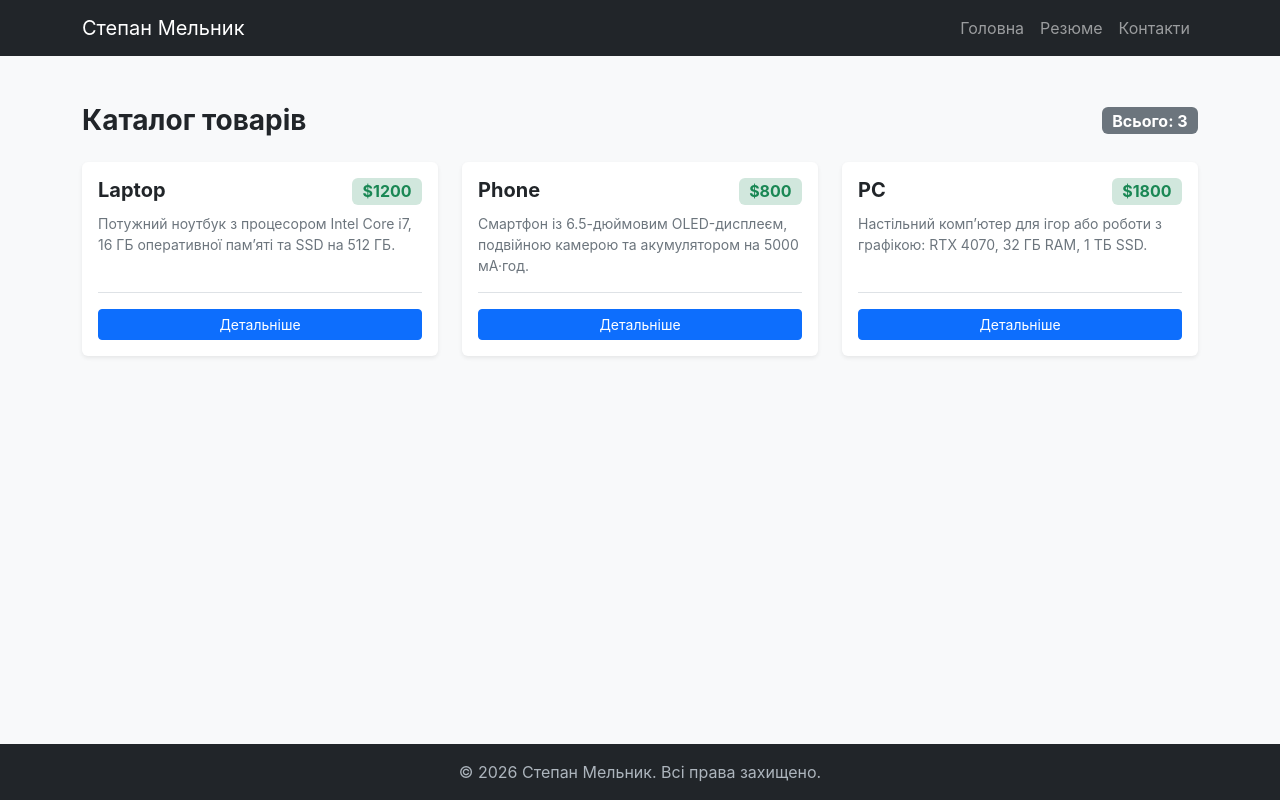
After one commit to roman-semeniuk/flask-app-lab, a Flask app: page /products/ in a window 1280 px wide. The commit adds this page. Run offline with Flask 3, Linux system fonts and the light colour scheme.

Commit message:
Implement products blueprint with product catalog and detail view

```diff
--- a/app/__init__.py
+++ b/app/__init__.py
@@ -5,5 +5,7 @@ app.config.from_pyfile("../config.py")
 
 from . import views
 from .users import users_bp
+from .products import products_bp
 
 app.register_blueprint(users_bp)
+app.register_blueprint(products_bp)
--- /dev/null
+++ b/app/products/__init__.py
@@ -0,0 +1,5 @@
+from flask import Blueprint
+
+products_bp = Blueprint("products", __name__, template_folder="templates/products", url_prefix="/products")
+
+from . import views
--- /dev/null
+++ b/app/products/templates/products/products.html
@@ -0,0 +1,33 @@
+{% extends 'base.html' %}
+
+{% block title %}{{ title }}{% endblock %}
+
+{% block content %}
+<div class="container py-4">
+    <div class="d-flex justify-content-between align-items-center mb-4">
+        <h1 class="h3 fw-bold mb-0">Каталог товарів</h1>
+        <span class="badge bg-secondary fs-6">Всього: {{ products|length }}</span>
+    </div>
+
+    <div class="row row-cols-1 row-cols-md-3 g-4">
+        {% for product in products %}
+        <div class="col">
+            <div class="card h-100 border-0 shadow-sm">
+                <div class="card-body d-flex flex-column">
+                    <div class="d-flex justify-content-between align-items-start mb-2">
+                        <h2 class="h5 card-title fw-bold text-dark mb-0">{{ product.name }}</h2>
+                        <span class="badge bg-success-subtle text-success fs-6">${{ product.price }}</span>
+                    </div>
+                    <p class="card-text text-secondary small flex-grow-1">{{ product.content }}</p>
+                    <div class="pt-3 border-top mt-auto">
+                        <a href="{{ url_for('products.detail', product_id=product.id) }}" class="btn btn-primary btn-sm w-100">
+                            Детальніше
+                        </a>
+                    </div>
+                </div>
+            </div>
+        </div>
+        {% endfor %}
+    </div>
+</div>
+{% endblock %}
--- /dev/null
+++ b/app/products/views.py
@@ -0,0 +1,36 @@
+from flask import render_template, abort
+from . import products_bp
+
+products = [
+    {
+        "id": 1,
+        "name": "Laptop",
+        "price": 1200,
+        "content": "Потужний ноутбук з процесором Intel Core i7, 16 ГБ оперативної пам’яті та SSD на 512 ГБ."
+    },
+    {
+        "id": 2,
+        "name": "Phone",
+        "price": 800,
+        "content": "Смартфон із 6.5-дюймовим OLED-дисплеєм, подвійною камерою та акумулятором на 5000 мА·год."
+    },
+    {
+        "id": 3,
+        "name": "PC",
+        "price": 1800,
+        "content": "Настільний комп’ютер для ігор або роботи з графікою: RTX 4070, 32 ГБ RAM, 1 ТБ SSD."
+    }
+]
+
+
+@products_bp.route("/")
+def index():
+    return render_template("products.html", title="Каталог товарів", products=products)
+
+
+@products_bp.route("/<int:product_id>")
+def detail(product_id):
+    product = next((item for item in products if item["id"] == product_id), None)
+    if product is None:
+        abort(404)
+    return render_template("detail_product.html", title=product["name"], product=product)
--- a/app/templates/includes/nav.html
+++ b/app/templates/includes/nav.html
@@ -10,9 +10,6 @@
                     <a class="nav-link" href="{{ url_for('home') }}">Головна</a>
                 </li>
                 <li class="nav-item">
-                    <a class="nav-link" href="{{ url_for('users.greetings', name='John') }}">Користувачі</a>
-                </li>
-                <li class="nav-item">
                     <a class="nav-link" href="{{ url_for('resume') }}">Резюме</a>
                 </li>
                 <li class="nav-item">
```
Also changed, not shown: app/products/templates/products/detail_product.html (added, +29 -0 lines).
